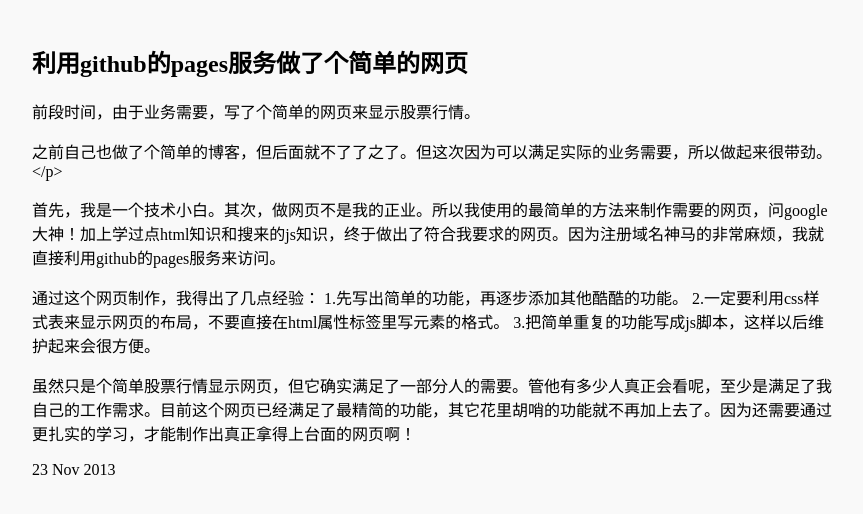
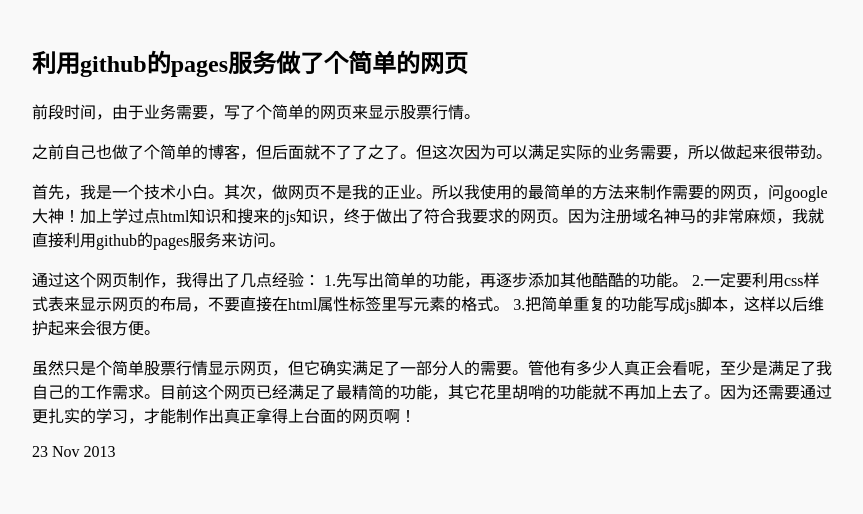
Before and after one commit to cforth/blog, a Jekyll site: the page built from _posts/2013-11-23-make-pages.md, in a window 1280 px wide. Shown: the top 514 px of the page, without its empty margins (208-1071 px from the left). Built offline with Jekyll 4.4.1, drawn with Linux system fonts in a browser that asks for light colours.

Commit message:
20131223增加日志

```diff
--- a/_posts/2013-11-23-make-pages.md
+++ b/_posts/2013-11-23-make-pages.md
@@ -6,7 +6,7 @@ title: 利用github的pages服务做了个简单的网页
 ----------------
 前段时间，由于业务需要，写了个简单的网页来显示股票行情。
 
-之前自己也做了个简单的博客，但后面就不了了之了。但这次因为可以满足实际的业务需要，所以做起来很带劲。</p>
+之前自己也做了个简单的博客，但后面就不了了之了。但这次因为可以满足实际的业务需要，所以做起来很带劲。
 
 首先，我是一个技术小白。其次，做网页不是我的正业。所以我使用的最简单的方法来制作需要的网页，问google大神！加上学过点html知识和搜来的js知识，终于做出了符合我要求的网页。因为注册域名神马的非常麻烦，我就直接利用github的pages服务来访问。
 
```
Also changed, not shown: _posts/2013-12-23-my-blogs.md (added, +18 -0 lines).
